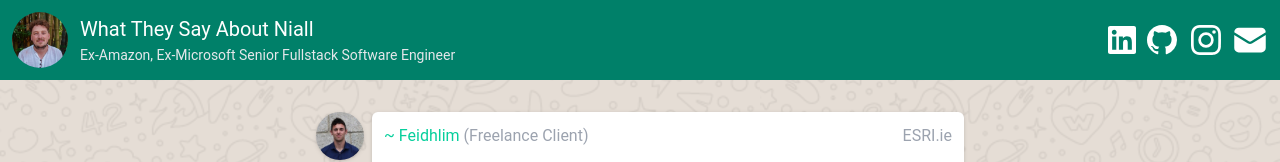
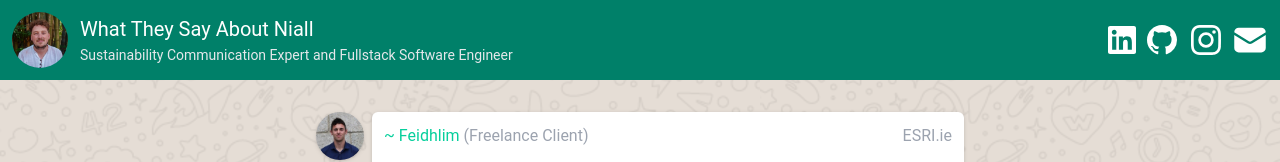
Before and after one commit to niallquirke/portfolio-v4, a Nuxt app: page / in a window 1280 px wide. Shown: the top 162 px of the page. Built offline with nearby package versions, Linux system fonts and the light colour scheme.

Commit message:
copy update

```diff
--- a/components/TheNavbar.vue
+++ b/components/TheNavbar.vue
@@ -21,7 +21,7 @@ const mobileMenuOpen = ref(false);
             What They Say About Niall
           </h1>
           <h2 class="text-gray-200 text-sm">
-            Ex-Amazon, Ex-Microsoft Senior Fullstack Software Engineer
+            Sustainability Communication Expert and Fullstack Software Engineer
           </h2>
         </div>
       </div>
```
